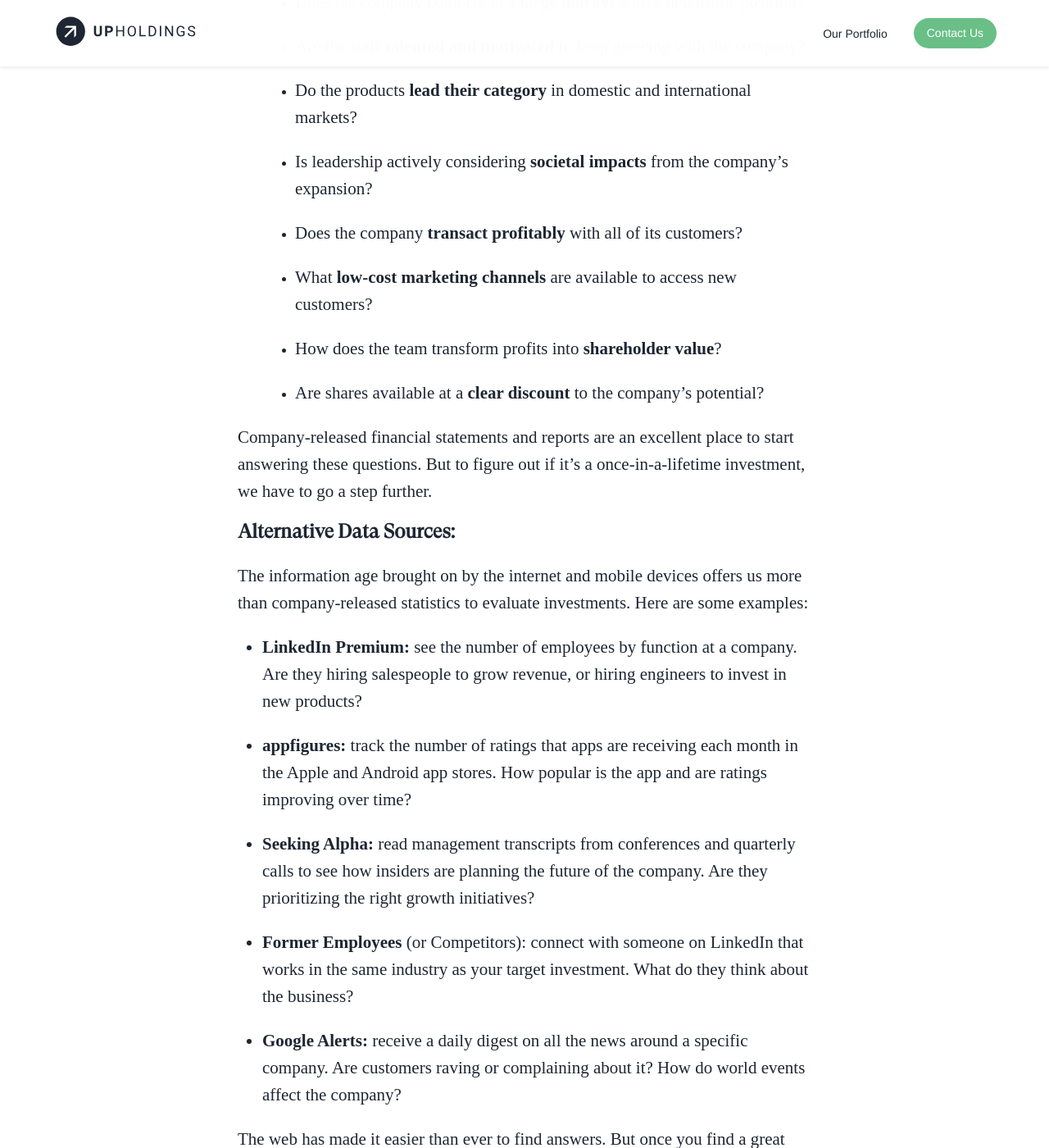
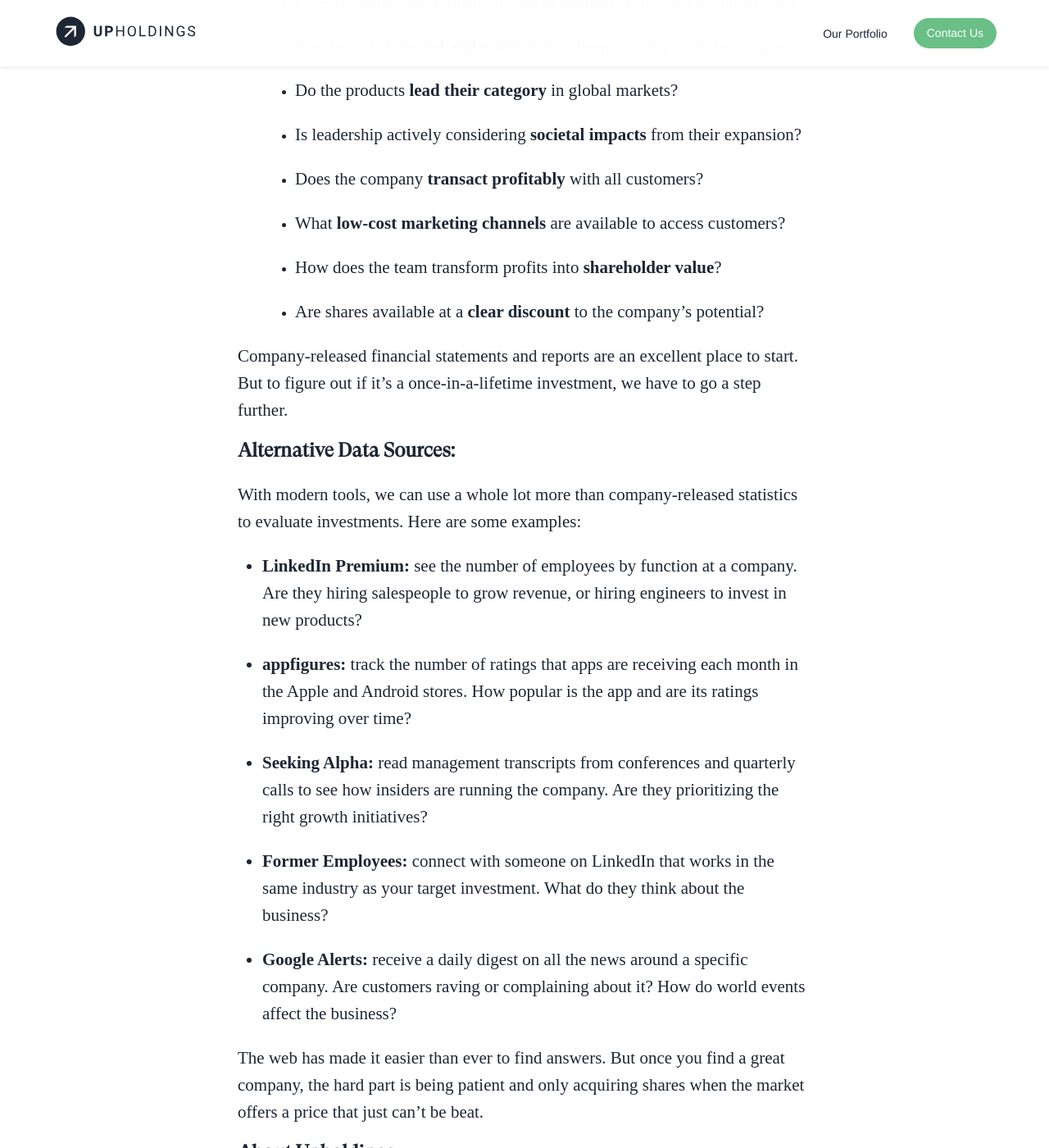
Before and after one commit to willanderson/Upholdings, a Jekyll site: the page built from _posts/2020-01-13-finding-the-next-apple.markdown, in a window 1280 px wide and 1400 px high, scrolled down 1115 px. Shown: the whole window at 82% size. Built offline with Jekyll 4.4.1, drawn with Linux system fonts in a browser that asks for light colours; nearby versions of some CDN libraries; some web fonts are replaced; comment, search, counter and statistics services are not loaded.

Commit message:
Updated Finding The Next Apple

```diff
--- a/_posts/2020-01-13-finding-the-next-apple.markdown
+++ b/_posts/2020-01-13-finding-the-next-apple.markdown
@@ -19,33 +19,33 @@ Every investor needs two things to evaluate a potential investment: (1) the righ
 
 2. Are the staff **talented and motivated** to keep growing with the company?
 
-3. Do the products **lead their category** in domestic and international markets?
+3. Do the products **lead their category** in global markets?
 
-4. Is leadership actively considering **societal impacts** from the company’s expansion?
+4. Is leadership actively considering **societal impacts** from their expansion?
 
-5. Does the company **transact profitably** with all of its customers?
+5. Does the company **transact profitably** with all customers?
 
-6. What **low-cost marketing channels** are available to access new customers?
+6. What **low-cost marketing channels** are available to access customers?
 
 7. How does the team transform profits into **shareholder value**?
 
 8. Are shares available at a **clear discount** to the company’s potential?
 
-Company-released financial statements and reports are an excellent place to start answering these questions. But to figure out if it's a once-in-a-lifetime investment, we have to go a step further.
+Company-released financial statements and reports are an excellent place to start. But to figure out if it's a once-in-a-lifetime investment, we have to go a step further.
 
 ## **Alternative Data Sources:**
 
-The information age brought on by the internet and mobile devices offers us more than company-released statistics to evaluate investments. Here are some examples:
+With modern tools, we can use a whole lot more than company-released statistics to evaluate investments. Here are some examples:
 
 * **LinkedIn Premium:** see the number of employees by function at a company. Are they hiring salespeople to grow revenue, or hiring engineers to invest in new products?
 
-* **appfigures:** track the number of ratings that apps are receiving each month in the Apple and Android app stores. How popular is the app and are ratings improving over time?
+* **appfigures:** track the number of ratings that apps are receiving each month in the Apple and Android stores. How popular is the app and are its ratings improving over time?
 
-* **Seeking Alpha:** read management transcripts from conferences and quarterly calls to see how insiders are planning the future of the company. Are they prioritizing the right growth initiatives?
+* **Seeking Alpha:** read management transcripts from conferences and quarterly calls to see how insiders are running the company. Are they prioritizing the right growth initiatives?
 
-* **Former Employees** (or Competitors): connect with someone on LinkedIn that works in the same industry as your target investment. What do they think about the business?
+* **Former Employees:** connect with someone on LinkedIn that works in the same industry as your target investment. What do they think about the business?
 
-* **Google Alerts:** receive a daily digest on all the news around a specific company. Are customers raving or complaining about it? How do world events affect the company?
+* **Google Alerts:** receive a daily digest on all the news around a specific company. Are customers raving or complaining about it? How do world events affect the business?
 
 The web has made it easier than ever to find answers. But once you find a great company, the hard part is being patient and only acquiring shares when the market offers a price that just can’t be beat.
 
```
